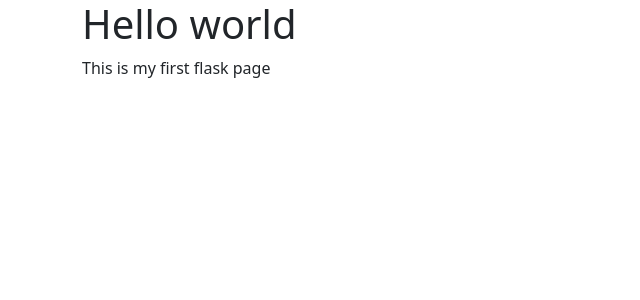
After one commit to Orick08/scott_database, a Flask app: template templates/index.html in a window 1280 px wide. The commit adds this page. Shown: the top 300 px of the page, without its empty margins (0-640 px from the left). Run offline with Flask 3, Linux system fonts and the light colour scheme; the template is opened without the code that fills it, so the values that code supplies are empty.

Commit message:
Adds bootstrap and base template

```diff
--- a/main.py
+++ b/main.py
@@ -4,6 +4,6 @@
 
 @app.route('/')
 def home():
-    return render_template('base.html')
+    return render_template('index.html')
 
 app.run(host='0.0.0.0', port=3000, debug=True)
--- a/templates/base.html
+++ b/templates/base.html
@@ -3,9 +3,11 @@
 <head>
     <meta charset="UTF-8">
     <meta name="viewport" content="width=device-width, initial-scale=1.0">
-    <title>Document</title>
+    <link href="https://cdn.jsdelivr.net/npm/bootstrap@5.3.3/dist/css/bootstrap.min.css" rel="stylesheet" integrity="sha384-QWTKZyjpPEjISv5WaRU9OFeRpok6YctnYmDr5pNlyT2bRjXh0JMhjY6hW+ALEwIH" crossorigin="anonymous">
+    <title>Scott Database</title>
 </head>
 <body>
-    <h1>Hello world</h1>
+    <div class="container">{% block content %} {% endblock %}</div>
 </body>
+<script src="https://cdn.jsdelivr.net/npm/bootstrap@5.3.3/dist/js/bootstrap.bundle.min.js" integrity="sha384-YvpcrYf0tY3lHB60NNkmXc5s9fDVZLESaAA55NDzOxhy9GkcIdslK1eN7N6jIeHz" crossorigin="anonymous"></script>
 </html>
--- /dev/null
+++ b/templates/index.html
@@ -0,0 +1,4 @@
+{%extends 'base.html'%} {% block content %}
+<h1>Hello world</h1>
+<p>This is my first flask page</p>
+{%endblock%}
```
